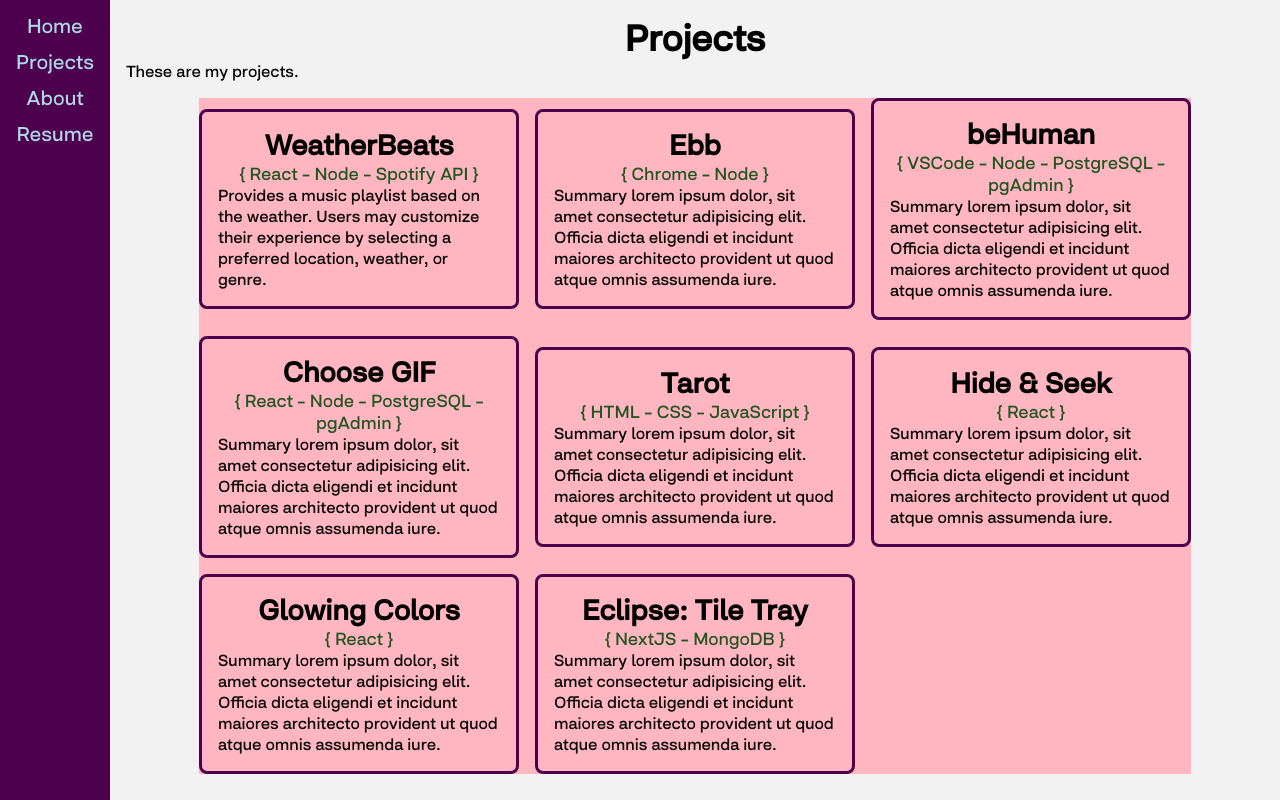
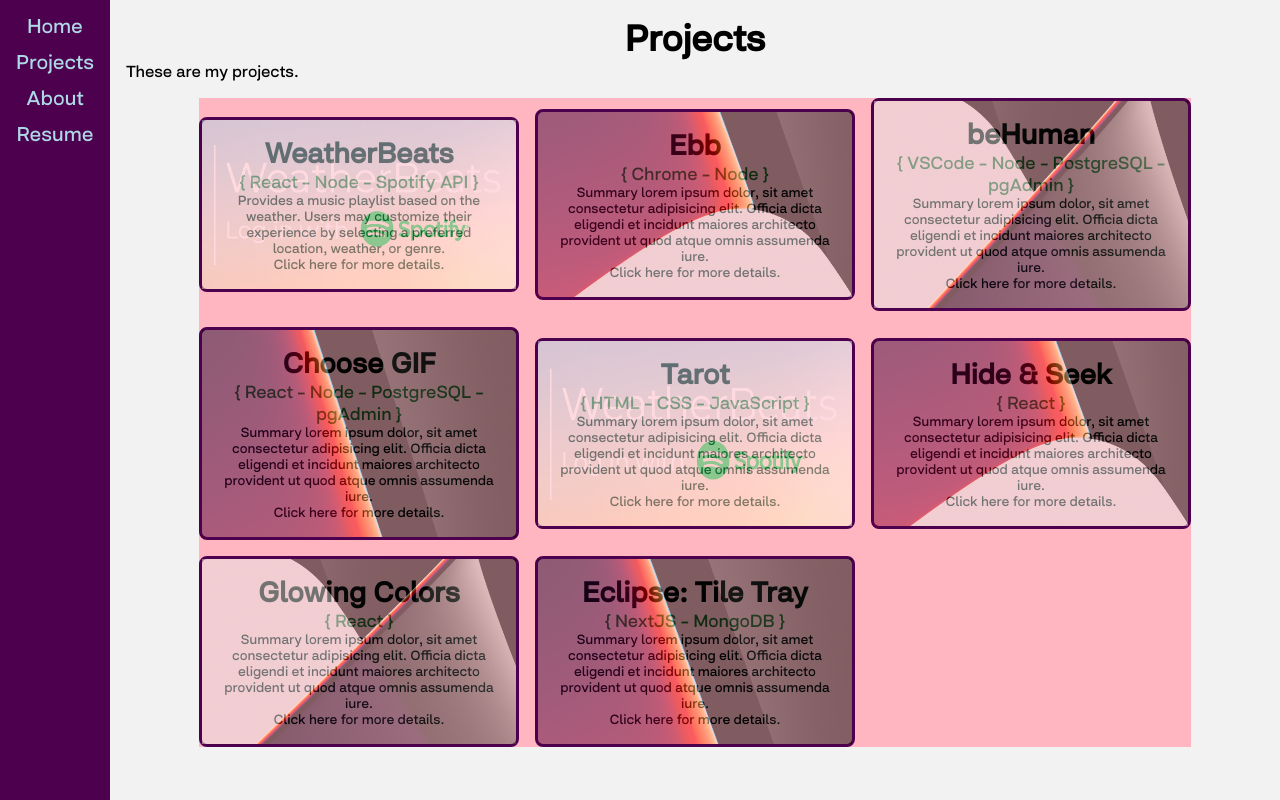
Before and after one commit to franco-ortega/portfolio-beta-01, a Next.js app: page /projects in a window 1280 px wide. Shown: the top 800 px of the page. Built offline with nearby package versions, Linux system fonts and the light colour scheme.

Commit message:
create dynamic project pages

```diff
--- a/components/projects/ProjectSummary.jsx
+++ b/components/projects/ProjectSummary.jsx
@@ -1,12 +1,20 @@
 import Image from 'next/image';
+import { useRouter } from 'next/router';
 import styles from './ProjectSummary.module.scss';
 
-const ProjectSummary = ({ title, tech, summary, image }) => {
+const ProjectSummary = ({ title, tech, path, summary, image }) => {
+  const router = useRouter();
+
   const openCurly = '{';
   const closeCurly = '}';
 
+  const onDetailsClick = () => {
+    console.log('details clicked: ', path);
+    router.push(`/projects/${path}`);
+  };
+
   return (
-    <li className={styles.ProjectSummary}>
+    <button className={styles.ProjectSummary} onClick={onDetailsClick}>
       <h2>{title}</h2>
       <p className={styles.Tech}>
         {`${openCurly} `}
@@ -17,10 +25,12 @@ const ProjectSummary = ({ title, tech, summary, image }) => {
         src={image}
         alt=''
         //  width={100} height={100}
+        priority
         layout='fill'
       />
       <p>{summary}</p>
-    </li>
+      <p>Click here for more details.</p>
+    </button>
   );
 };
 
--- a/components/projects/ProjectSummary.module.scss
+++ b/components/projects/ProjectSummary.module.scss
@@ -1,7 +1,8 @@
 @use '../../styles/scss/' as *;
 
 .ProjectSummary {
-  background: var(--project-bgcolor), red;
+  // background: var(--project-bgcolor), red;
+  background-color: transparent;
   border: 0.2rem solid var(--project-border-color);
   border-radius: 0.5rem;
 
@@ -20,9 +21,9 @@
   }
 
   img {
-    // position: relative;
-    z-index: -1;
-    // opacity: 0.5;
+    position: relative;
+    // z-index: -1;
+    opacity: 0.5;
     background-blend-mode: darken luminosity;
   }
 
--- a/components/projects/Projects.jsx
+++ b/components/projects/Projects.jsx
@@ -13,6 +13,7 @@ const Projects = () => {
             key={i}
             title={project.title}
             tech={project.tech}
+            path={project.path}
             summary={project.summary}
             image={`/images/${project.image}`}
           />
--- a/pages/projects.js
+++ /dev/null
@@ -1,5 +0,0 @@
-import Projects from '../components/projects/Projects';
-
-export default function ProjectsPage() {
-  return <Projects />;
-}
--- /dev/null
+++ b/pages/projects/index.js
@@ -0,0 +1,6 @@
+import Projects from '../../components/projects/Projects';
+import projects from '../../data/projects';
+
+export default function ProjectsPage({ slug }) {
+  return <Projects />;
+}
```
Also changed, not shown: components/projects/ProjectDetails.jsx (+8 -5 lines), data/projects.js (+8 -0 lines), pages/projects/[project].js (added, +32 -0 lines).
